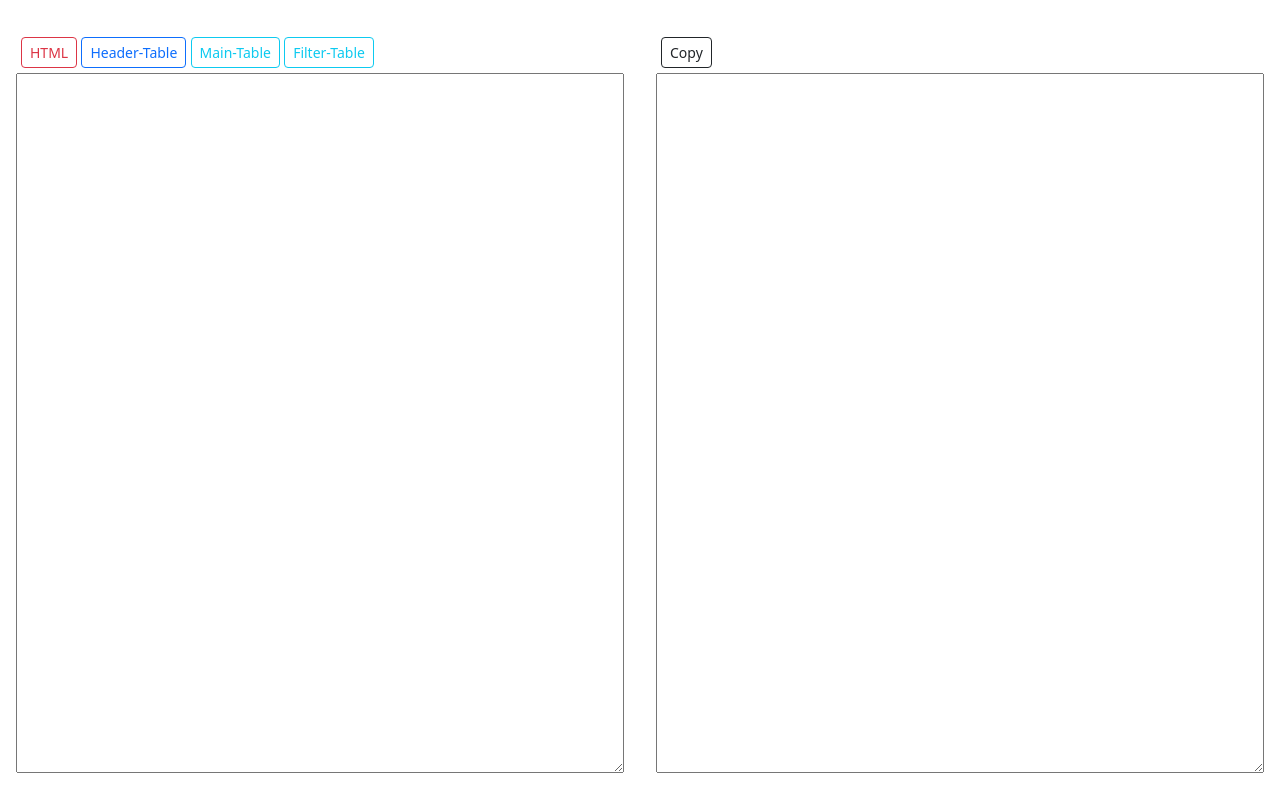
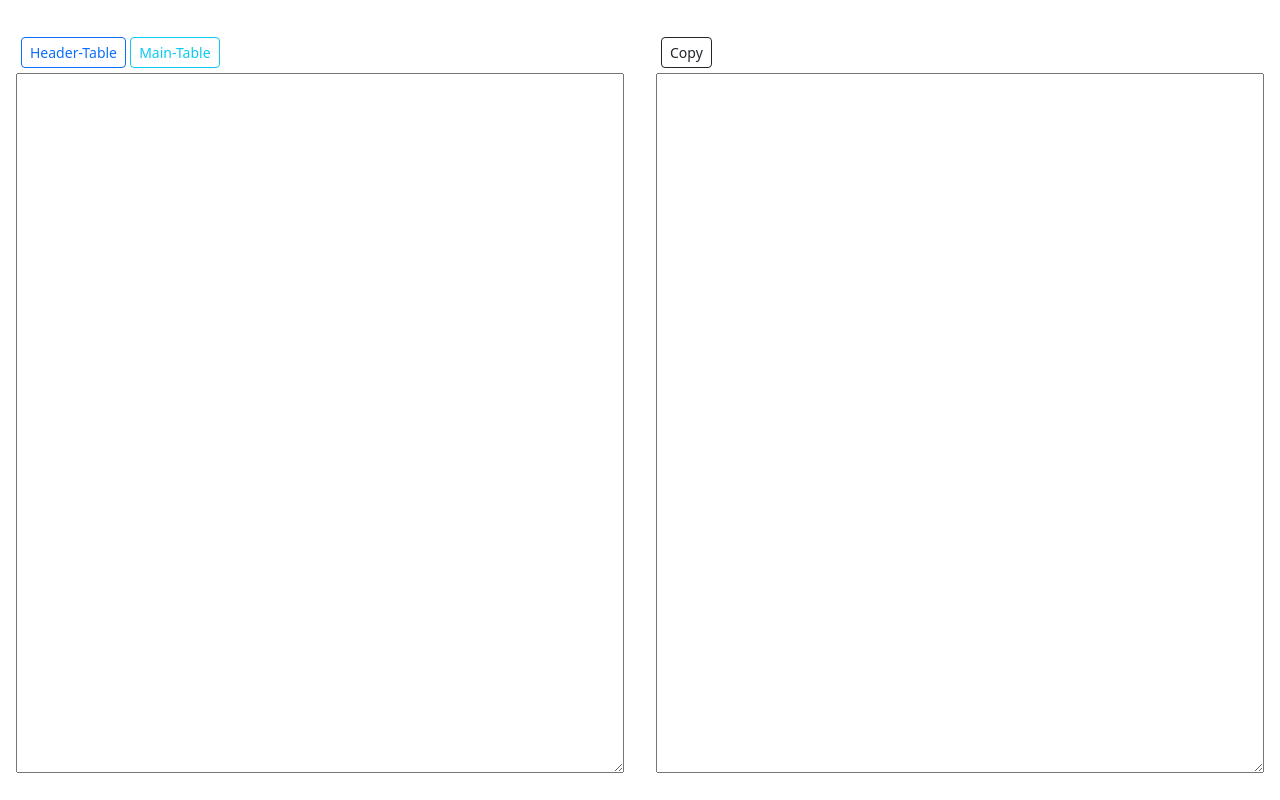
Before and after one commit to anlethanh048/ConvertUI, a plain HTML site: page index.html in a window 1280 px wide. Drawn offline with nearby package versions, Linux system fonts and the light colour scheme.

Commit message:
Update index.html

```diff
--- a/index.html
+++ b/index.html
@@ -21,10 +21,10 @@
                 <div class="row">
                     <div class="col p-3">
                         <div style="padding: 5px;">
-                            <button type="button" class="btn btn-outline-danger btn-sm" onclick="convertHTML()">HTML</button>
+                            <!-- <button type="button" class="btn btn-outline-danger btn-sm" onclick="convertHTML()">HTML</button> -->
                             <button type="button"  class="btn btn-outline-primary btn-sm" onclick="convertHeaderTable()">Header-Table</button>
                             <button type="button" class="btn btn-outline-info btn-sm" onclick="convertMainTable()">Main-Table</button>
-                            <button type="button" class="btn btn-outline-info btn-sm" onclick="convertFilterTable()">Filter-Table</button>
+                            <!-- <button type="button" class="btn btn-outline-info btn-sm" onclick="convertFilterTable()">Filter-Table</button>  -->
                         </div>
                         <textarea class="col-12" id="input" style="height: 700px">
                         </textarea>
```
